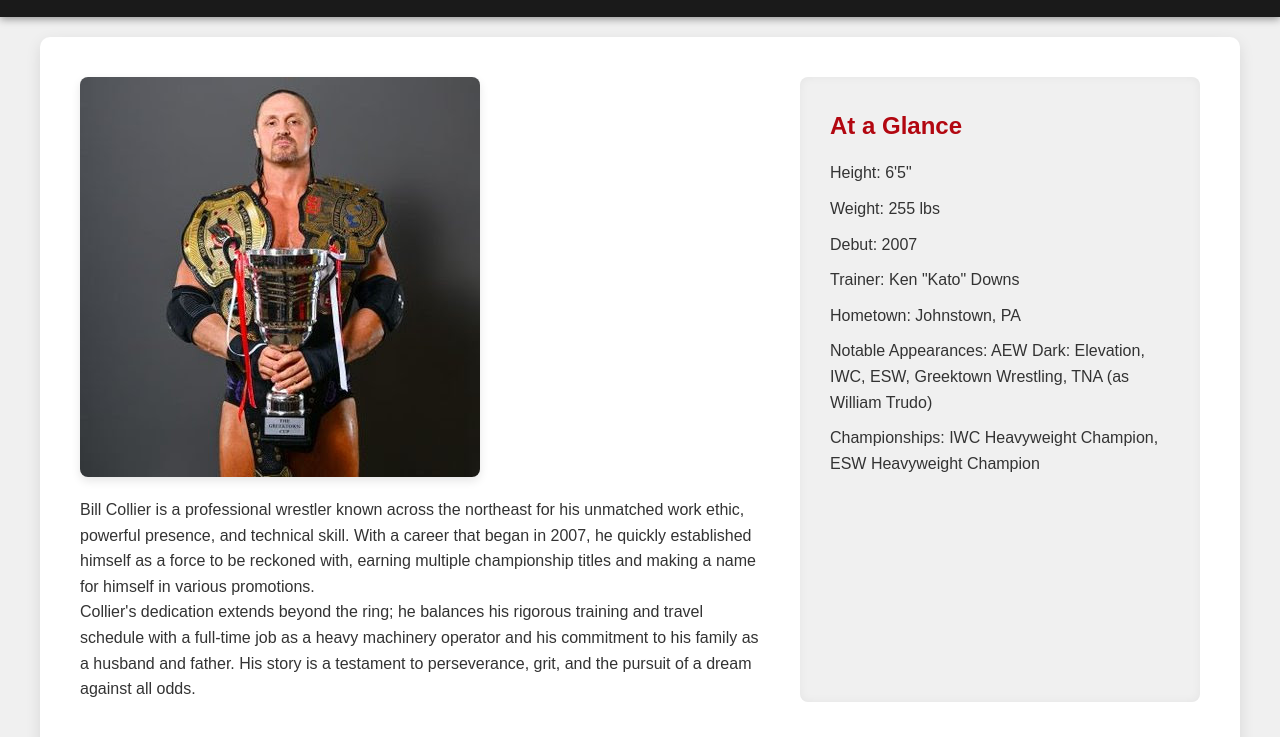
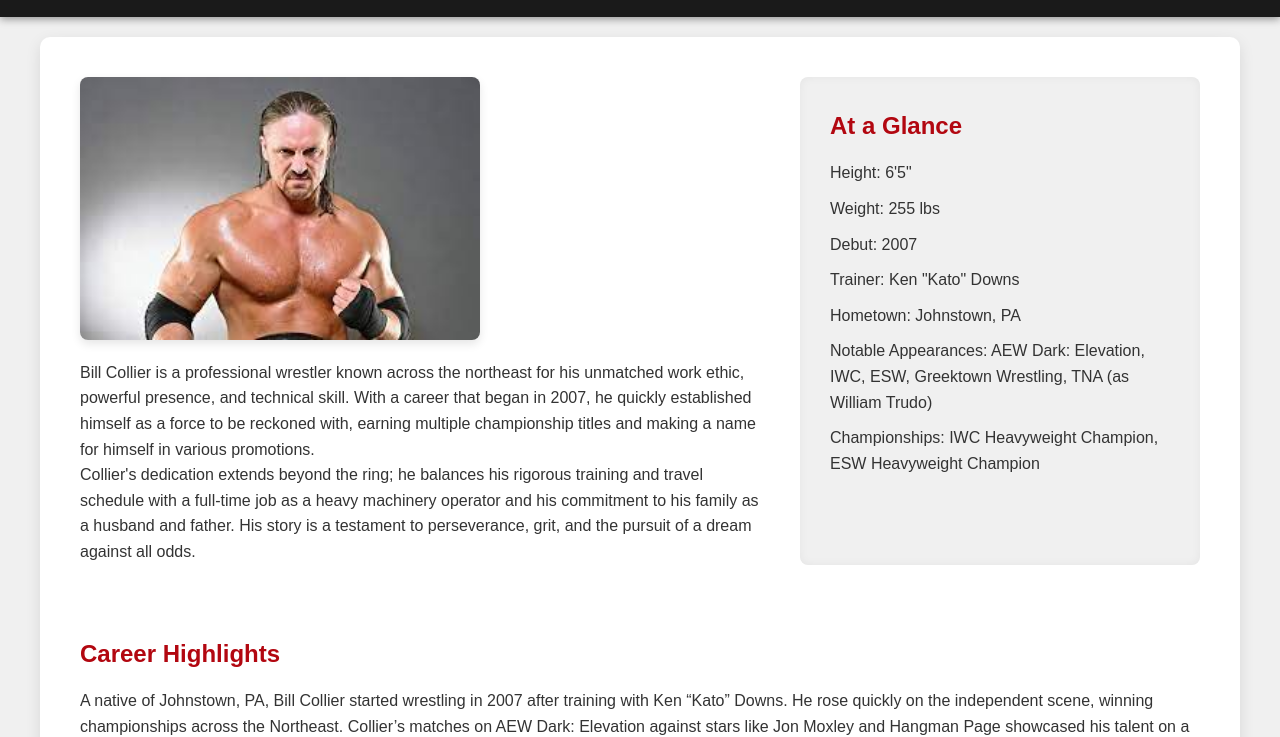
Before and after one commit to cms-bellevue/bioSite, a plain HTML site: page about.html in a window 1280 px wide. Shown: the part 69-806 px from the top of the page. Drawn offline with nearby package versions, Linux system fonts and the light colour scheme.

Commit message:
updating biosite... small change

```diff
--- a/about.html
+++ b/about.html
@@ -26,7 +26,7 @@
 
     <main class="about-container">
       <section class="bio">
-        <img src="images/bill_champ.jpg" alt="Bill Collier Portrait">
+        <img src="images/big_time.jpg" alt="Bill Collier Portrait">
         <p>
           Bill Collier is a professional wrestler known across the northeast for his unmatched work ethic, powerful presence, and technical skill. With a career that began in 2007, he quickly established himself as a force to be reckoned with, earning multiple championship titles and making a name for himself in various promotions.
         </p>
```
Also changed, not shown: index.html (+1 -1 lines).
